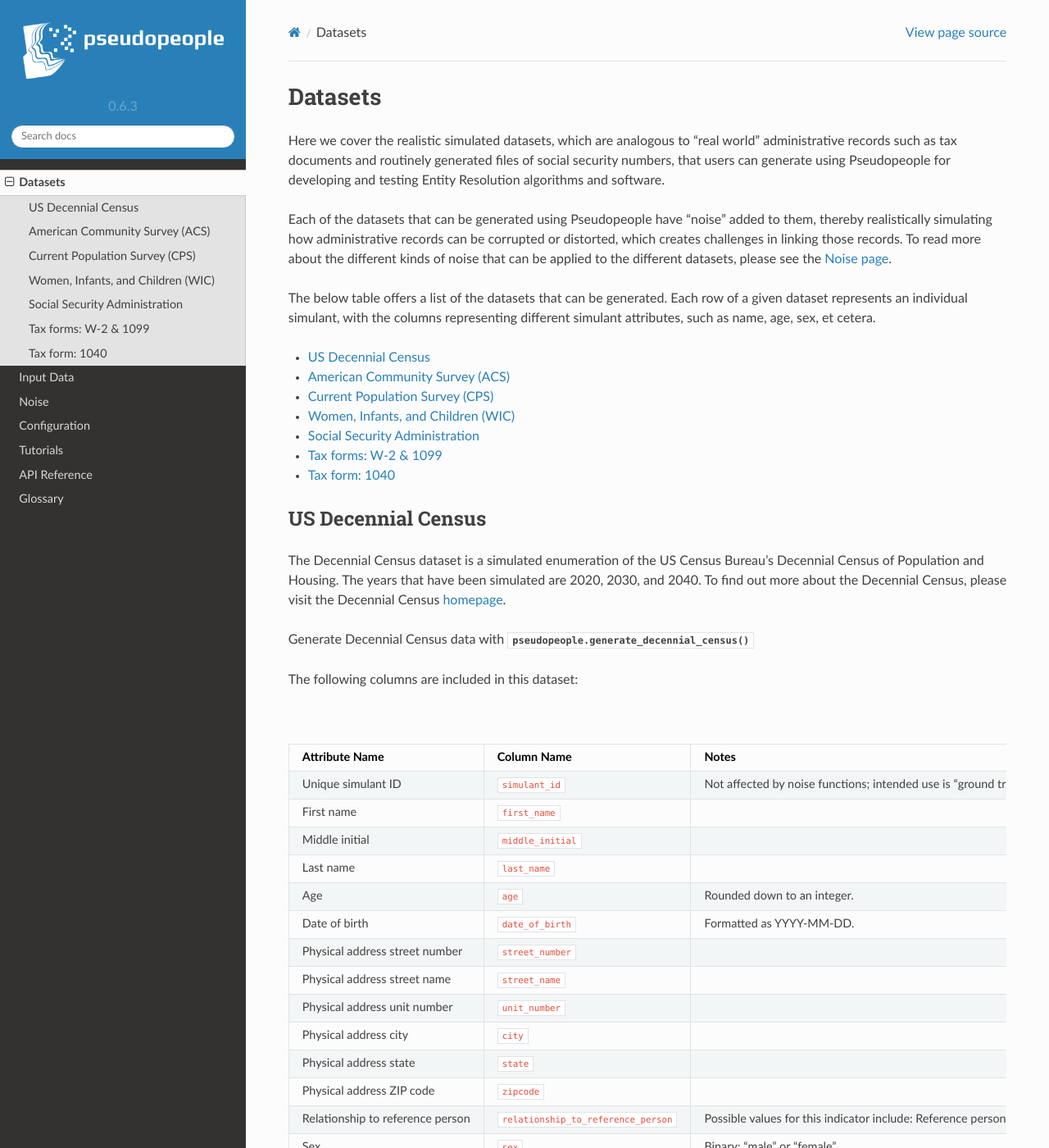
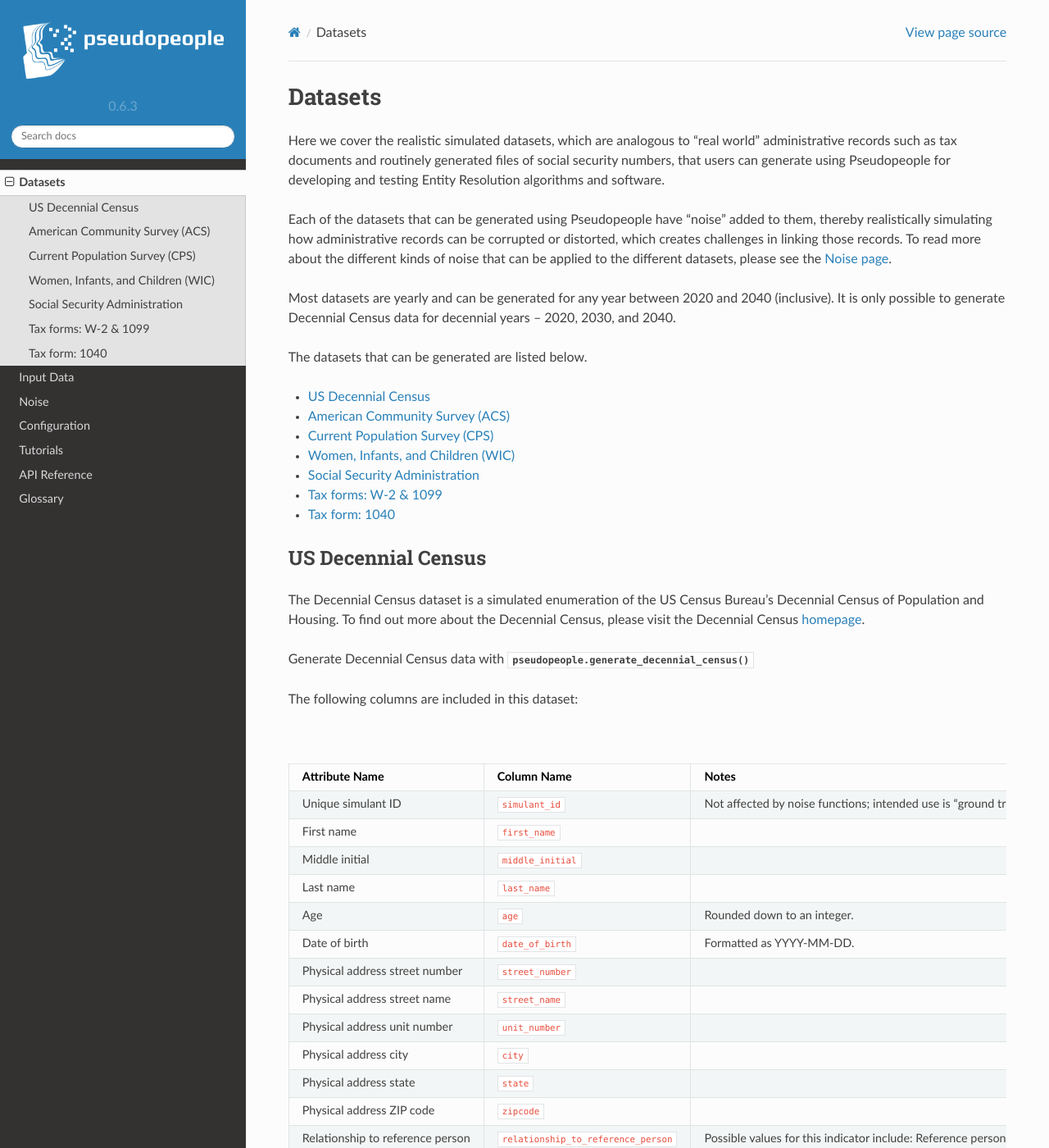
Before and after one commit to ihmeuw/pseudopeople, a Sphinx documentation site: the page built from docs/source/datasets/index.rst, in a window 1280 px wide and 1400 px high. Shown: the whole window at 82% size. Built offline with Sphinx 7.4.7 and the Read the Docs theme 2.0.0, drawn with Linux system fonts in a browser that asks for light colours; some of the changed text lies outside the part shown.

Commit message:
Document the simulation's timespan (#134)

```diff
--- a/docs/source/datasets/index.rst
+++ b/docs/source/datasets/index.rst
@@ -11,11 +11,12 @@ Resolution algorithms and software.
 Each of the datasets that can be generated using Pseudopeople have "noise" added to them, thereby realistically
 simulating how administrative records can be corrupted or distorted, which creates challenges in linking those
 records. To read more about the different kinds of noise that can be applied to the different datasets, please see the
-`Noise page <https://pseudopeople.readthedocs.io/en/latest/noise_functions/index.html#noise-functions>`_.
+:ref:`Noise page <noise_main>`.
 
-The below table offers a list of the datasets that can be generated. Each row of a given dataset represents
-an individual simulant, with the columns representing different simulant attributes, such as name, age, sex, et cetera.
+Most datasets are yearly and can be generated for any year between 2020 and 2040 (inclusive).
+It is only possible to generate Decennial Census data for decennial years -- 2020, 2030, and 2040.
 
+The datasets that can be generated are listed below.
 
 .. contents::
    :depth: 2
@@ -25,8 +26,8 @@ an individual simulant, with the columns representing different simulant attribu
 
 US Decennial Census
 -------------------
-The Decennial Census dataset is a simulated enumeration of the US Census Bureau's Decennial Census of Population and Housing. The years
-that have been simulated are 2020, 2030, and 2040. To find out more about the Decennial Census, please visit the Decennial Census
+The Decennial Census dataset is a simulated enumeration of the US Census Bureau's Decennial Census of Population and Housing.
+To find out more about the Decennial Census, please visit the Decennial Census
 `homepage <https://www.census.gov/programs-surveys/decennial-census.html>`_.
 
 Generate Decennial Census data with :func:`pseudopeople.generate_decennial_census`
@@ -96,7 +97,11 @@ Bureau that gathers information on a rolling basis about American community popu
 education, income, language proficienccy, migration, employment, disability, and housing characteristics. To find out more about ACS, please
 visit the `ACS homepage <https://www.census.gov/programs-surveys/acs/about.html>`_.
 
-Generate ACS data with :func:`pseudopeople.generate_american_community_survey`
+pseudopeople can generate ACS data for a user-specified year,
+which will include records from simulated surveys conducted
+throughout that calendar year.
+
+Generate ACS data with :func:`pseudopeople.generate_american_community_survey`.
 
 The following columns are included in this dataset:
 
@@ -161,7 +166,11 @@ Bureau of Labor Statistics. CPS collects labor force data, such as annual work a
 contingent employment, worker displacement, job tenure, and more. To find out more about CPS, please visit the
 `CPS homepage <https://www.census.gov/programs-surveys/cps.html>`_.
 
-Generate CPS data with :func:`pseudopeople.generate_current_population_survey`
+pseudopeople can generate CPS data for a user-specified year,
+which will include records from simulated surveys conducted
+throughout that calendar year.
+
+Generate CPS data with :func:`pseudopeople.generate_current_population_survey`.
 
 The following columns are included in this dataset:
 
@@ -227,10 +236,10 @@ The Special Supplemental Nutrition Program for Women, Infants, and Children (WIC
 children. The main qualifications are income and the presence of young children in the home. To find out more about this service, please visit the `WIC
 homepage <https://www.fns.usda.gov/wic>`_.
 
-Pseudopeople can generate a simulated version of the administrative data that would be recorded by WIC. This is a yearly file of information about all
+pseudopeople can generate a simulated version of the administrative data that would be recorded by WIC. This is a yearly file of information about all
 simulants enrolled in the program as of the end of that year.
 
-Generate WIC data with :func:`pseudopeople.generate_women_infants_and_children`
+Generate WIC data with :func:`pseudopeople.generate_women_infants_and_children`.
 
 The following columns are included in this dataset:
 
@@ -294,10 +303,12 @@ Social Security Administration
 The Social Security Administration (SSA) is the US federal government agency that administers Social Security, the social insurance program
 that consists of retirement, disability and survivor benefits. To find out more about this program, visit the `SSA homepage <https://www.ssa.gov/about-ssa>`_.
 
-Pseudopeople can generate a simulated version of a subset of the administrative data that would be recorded by SSA. Currently, the simulated
-SSA data includes records of SSA creation and dates of death.
+pseudopeople can generate a simulated version of a subset of the administrative data that would be recorded by SSA.
+This is a yearly data file that is **cumulative** -- when you specify a year, you will recieve all records *up to the end of*
+that year.
+Currently, the simulated SSA data includes records of SSA creation and dates of death.
 
-Generate SSA data with :func:`pseudopeople.generate_social_security`
+Generate SSA data with :func:`pseudopeople.generate_social_security`.
 
 The following columns are included in this dataset:
 
@@ -342,7 +353,11 @@ Tax forms: W-2 & 1099
 Administrative data reported in annual tax forms, such as W-2s and 1099s, can also be simulated by Pseudopeople. 1099 forms are used for independent
 contractors or self-employed individuals, while a W-2 form is used for employees (whose employer withholds payroll taxes from their earnings).
 
-Generate W-2 and 1099 data with :func:`pseudopeople.generate_taxes_w2_and_1099`
+pseudopeople can generate a simulated version of the data collected by W-2 and 1099 forms.
+This is a yearly dataset, where the user-specified year is the **tax year** of the data.
+That is, the data for 2022 will be the result of tax forms filed in early 2023.
+
+Generate W-2 and 1099 data with :func:`pseudopeople.generate_taxes_w2_and_1099`.
 
 The following columns are included in these datasets:
 
--- a/docs/source/index.rst
+++ b/docs/source/index.rst
@@ -1,7 +1,7 @@
 .. image:: ../Pseudopeople-logo_FINAL_2023.04.11_psdppl-logo_blue-ombre.png
 
-Pseudopeople is a Python package that generates realistic simulated data about a
-fictional United States population, for use in testing record linkage (entity resolution)
+pseudopeople is a Python package that generates realistic simulated data about a
+fictional United States population over multiple decades, for use in testing entity resolution (record linkage)
 methods.
 
 | 🙈 **Simulated**: These are made-up people! No need to worry about confidentiality.
```
